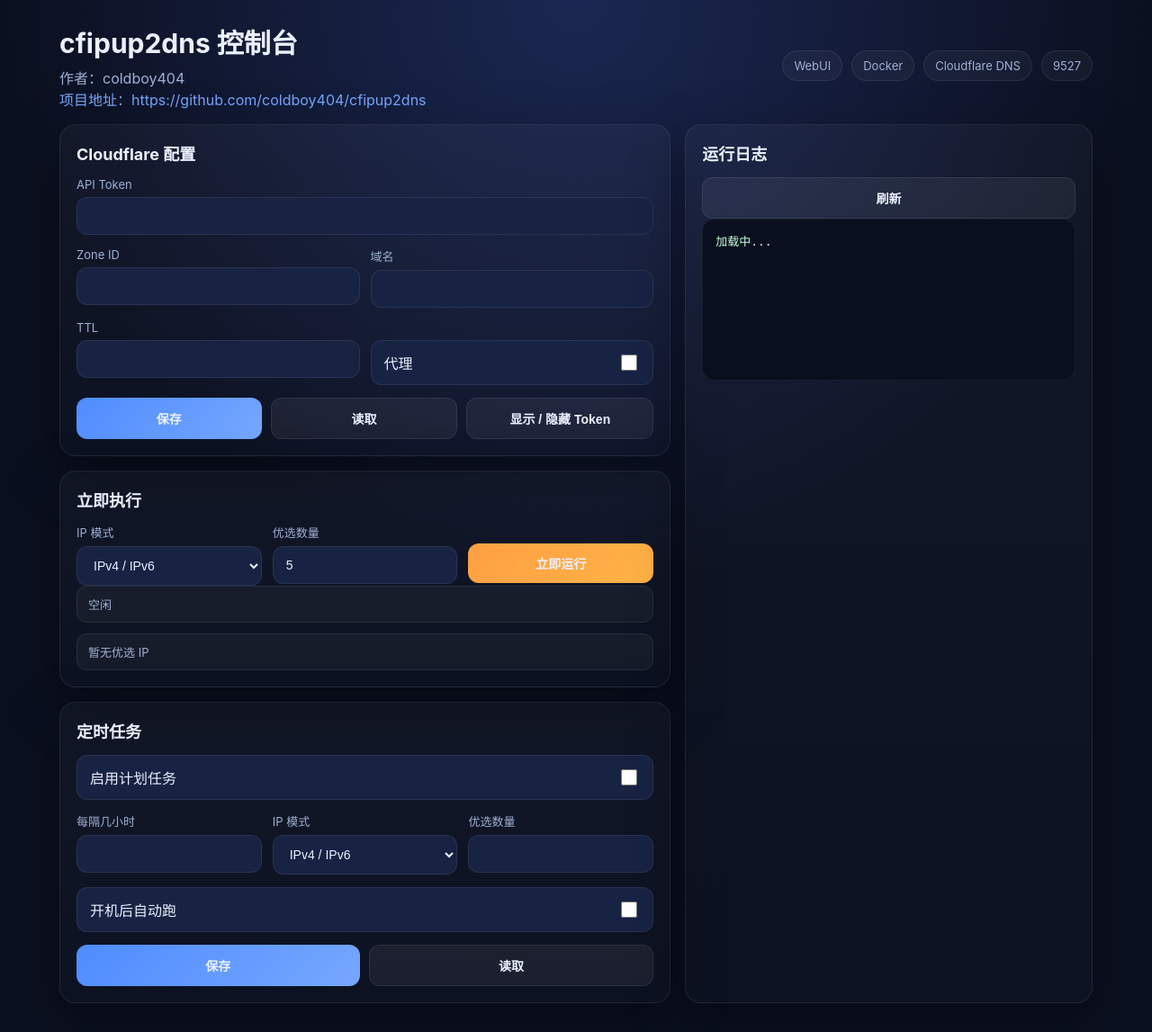
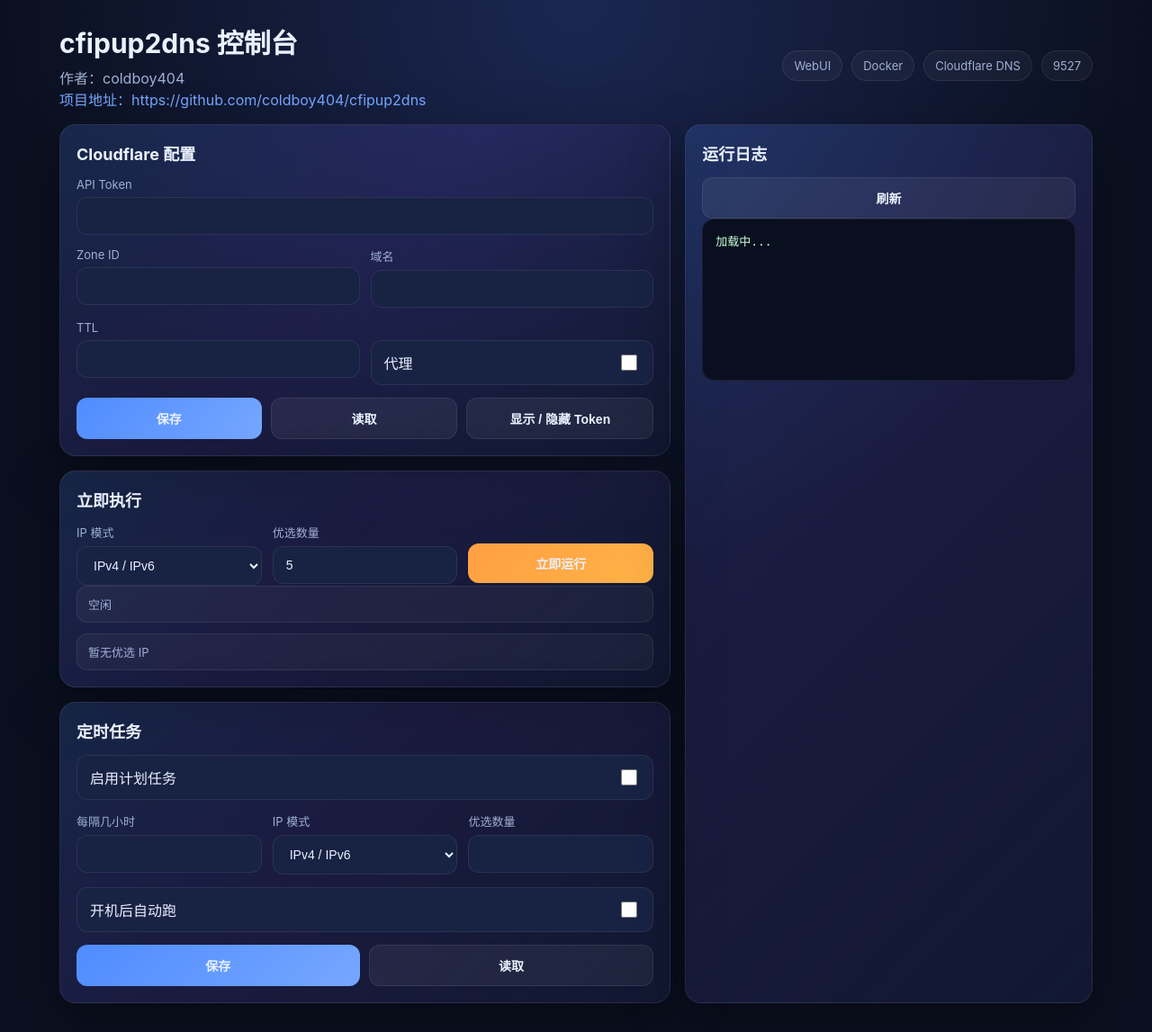
Before and after one commit to coldboy404/cfipup2dns, a Python web app: template web/templates/index.html in a window 1280 px wide. Shown: the whole page at 90% size. Run offline with Jinja, Linux system fonts and the light colour scheme; the template is opened without the code that fills it, so the values that code supplies are empty.

Commit message:
style: refresh panel gradient and docs links

```diff
--- a/web/templates/index.html
+++ b/web/templates/index.html
@@ -34,7 +34,7 @@
     .badge { padding: 8px 12px; border: 1px solid var(--line); border-radius: 999px; background: rgba(255,255,255,.04); color: var(--muted); font-size: 13px; }
     .grid { display: grid; grid-template-columns: 1.2fr .8fr; gap: 16px; }
     .stack { display: grid; gap: 16px; }
-    .card { background: linear-gradient(180deg, rgba(255,255,255,.03), rgba(255,255,255,.01)); border: 1px solid var(--line); border-radius: var(--radius); box-shadow: var(--shadow); padding: 18px; }
+    .card { background: linear-gradient(135deg, rgba(79,140,255,.18) 0%, rgba(123,92,255,.14) 45%, rgba(18,25,50,.92) 100%); border: 1px solid var(--line); border-radius: var(--radius); box-shadow: var(--shadow); padding: 18px; }
     .card h3 { margin: 0 0 14px; font-size: 18px; }
     .fields { display: grid; gap: 14px; }
     .row-2 { display: grid; grid-template-columns: 1fr 1fr; gap: 12px; }
```
Also changed, not shown: README.md.
